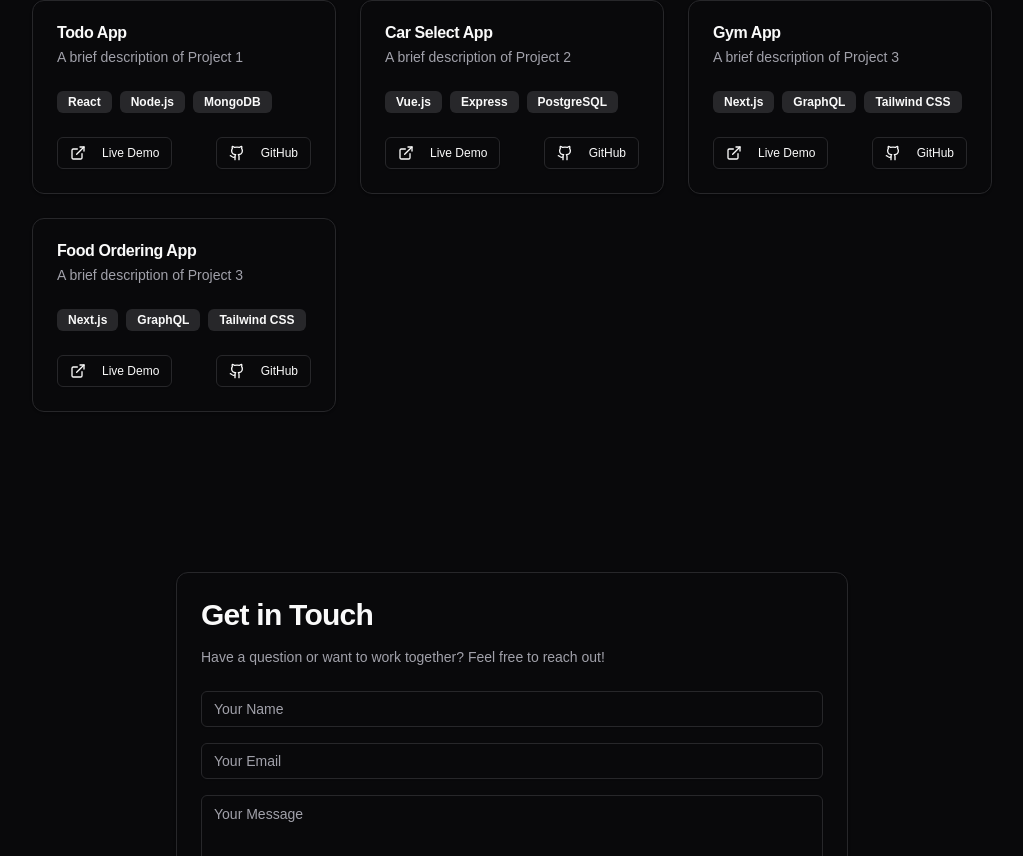
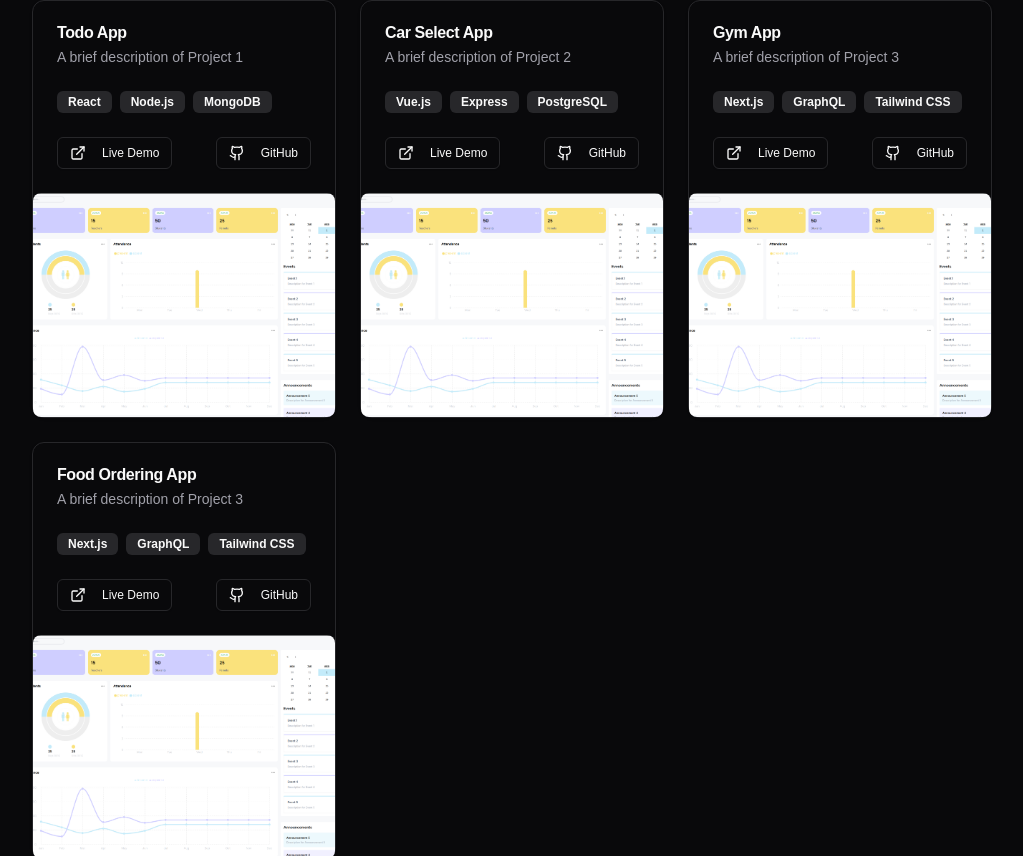
Before and after one commit to MWANGIKENNEDY/myportfolio, a Next.js app: page / in a window 1280 px wide. Shown: the part 604-1460 px from the top of the page, without its empty margins (128-1151 px from the left). Built offline with nearby package versions, Linux system fonts and the light colour scheme.

Commit message:
added a new card section

```diff
--- a/components/projects.tsx
+++ b/components/projects.tsx
@@ -4,35 +4,40 @@ import { Card, CardContent, CardDescription, CardFooter, CardHeader, CardTitle }
 import {  ExternalLink, Github } from 'lucide-react';
 import { Button } from './ui/button';
 import { Badge } from './ui/badge';
+import Image from 'next/image';
 
 const projects = [
     {
       title: "Todo App",
       description: "A brief description of Project 1",
       tags: ["React", "Node.js", "MongoDB"],
-      liveLink: "https://project1.com",
-      githubLink: "https://github.com/johndoe/project1"
+      liveLink: "https://school-management-system-pt036jue8-mwangikennedys-projects.vercel.app/",
+      githubLink: "https://github.com/MWANGIKENNEDY/school-management-system.git",
+      coverImage:"/school-system.png"
     },
     {
       title: "Car Select App",
       description: "A brief description of Project 2",
       tags: ["Vue.js", "Express", "PostgreSQL"],
       liveLink: "https://project2.com",
-      githubLink: "https://github.com/johndoe/project2"
+      githubLink: "https://github.com/johndoe/project2",
+      coverImage:"/school-system.png"
     },
     {
       title: "Gym App",
       description: "A brief description of Project 3",
       tags: ["Next.js", "GraphQL", "Tailwind CSS"],
       liveLink: "https://project3.com",
-      githubLink: "https://github.com/johndoe/project3"
+      githubLink: "https://github.com/johndoe/project3",
+      coverImage:"/school-system.png"
     },
     {
       title: "Food Ordering App",
       description: "A brief description of Project 3",
       tags: ["Next.js", "GraphQL", "Tailwind CSS"],
       liveLink: "https://project3.com",
-      githubLink: "https://github.com/johndoe/project3"
+      githubLink: "https://github.com/johndoe/project3",
+      coverImage:"/school-system.png"
     }
   ]
 const Projects = () => {
@@ -68,6 +73,11 @@ const Projects = () => {
                     </a>
                   </Button>
                 </CardFooter>
+
+                <div className={`h-56 relative rounded-lg overflow-hidden`}>
+
+|<Image src={project.coverImage} alt='' fill className=' object-cover '/>
+                </div>
               </Card>
             ))}
           </div>
```
Also changed, not shown: public/school-system.png (added).
